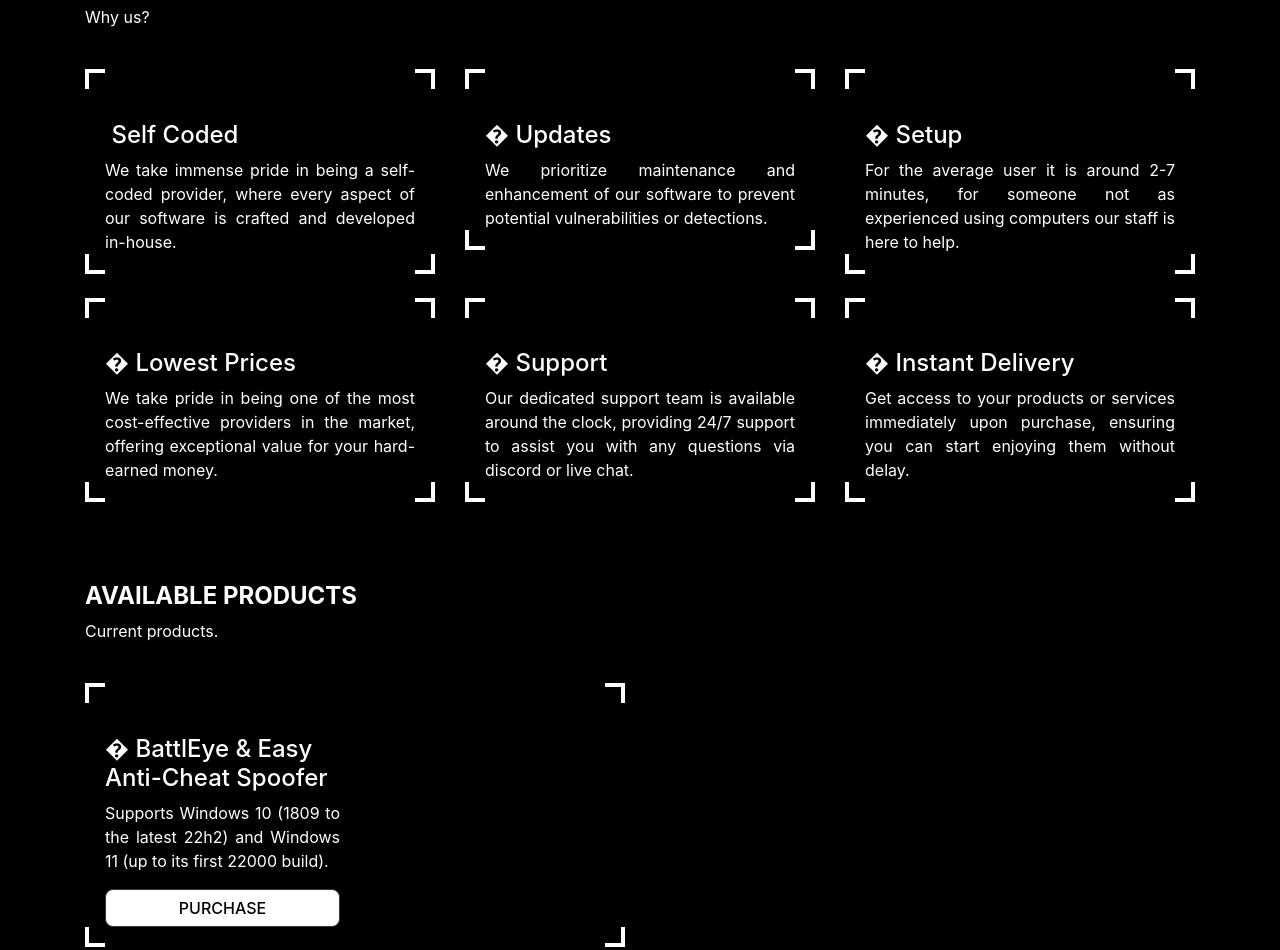
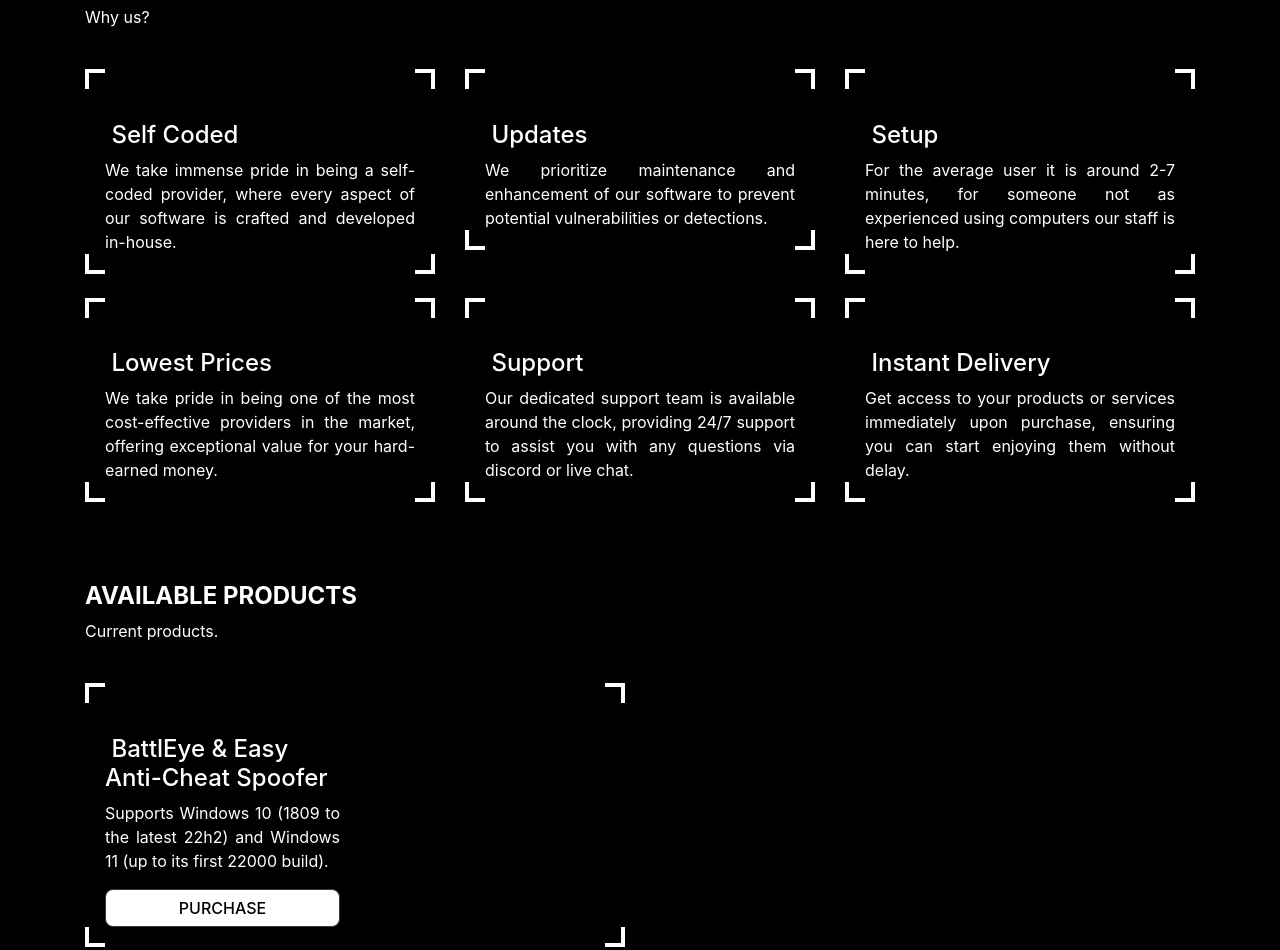
Before and after one commit to serialspoofer/ss9, a plain HTML site: page index.html in a window 1280 px wide. Shown: the part 772-1722 px from the top of the page. Drawn offline with Linux system fonts and the light colour scheme.

Commit message:
Update index.html

```diff
--- a/index.html
+++ b/index.html
@@ -100,7 +100,7 @@
                             <span class="">
                                 <i class=""></i>
                             </span>
-                            <h4>�&nbsp;Updates</h4>
+                            <h4>&nbsp;Updates</h4>
                         </div>
                         <p>We prioritize maintenance and enhancement of our software to prevent potential vulnerabilities or detections.</p>
                     </div>
@@ -111,7 +111,7 @@
                             <span class="">
                                 <i class=""></i>
                             </span>
-                            <h4>�&nbsp;Setup</h4>
+                            <h4>&nbsp;Setup</h4>
                         </div>
                         <p>For the average user it is around 2-7 minutes, for someone not as experienced using computers our staff is here to help.</p>
                     </div>
@@ -122,7 +122,7 @@
                             <span class="">
                                 <i class=""></i>
                             </span>
-                            <h4>�&nbsp;Lowest Prices</h4>
+                            <h4>&nbsp;Lowest Prices</h4>
                         </div>
                         <p>We take pride in being one of the most cost-effective providers in the market, offering exceptional value for your hard-earned money.</p>
                     </div>
@@ -133,7 +133,7 @@
                             <span class="">
                                 <i class=""></i>
                             </span>
-                            <h4>�&nbsp;Support</h4>
+                            <h4>&nbsp;Support</h4>
                         </div>
                         <p>Our dedicated support team is available around the clock, providing 24/7
                                 support to assist you with any questions via discord or live chat.</p>
@@ -145,7 +145,7 @@
                             <span class="">
                                 <i class=""></i>
                             </span>
-                            <h4>�&nbsp;Instant Delivery</h4>
+                            <h4>&nbsp;Instant Delivery</h4>
                         </div>
                         <p>Get access to your products or services immediately upon purchase, ensuring you can start
                             enjoying them without delay.</p>
@@ -172,7 +172,7 @@
                                     <span class="">
                                         <i class=""></i>
                                     </span>
-                                    <h4>�&nbsp;BattlEye & Easy Anti-Cheat Spoofer</h4>
+                                    <h4>&nbsp;BattlEye & Easy Anti-Cheat Spoofer</h4>
                                 </div>
 
                                 <p>Supports Windows 10 (1809 to the latest 22h2) and Windows 11 (up to its first 22000 build).</p>
@@ -194,7 +194,7 @@
                                     <span class="circle-background">
                                         <i class="fas fa-tornado"></i>
                                     </span>
-                                    <h4>�&nbsp;Klar R6S <span class="highlight">full</span></h4>
+                                    <h4>&nbsp;Klar R6S <span class="highlight">full</span></h4>
                                 </div>
 
                                 <p>Klar's Full edition isn't one your opponents will take lightly, track them through walls while having the computer aim for you or shoot at them no matter where you're shooting!</p>
```
